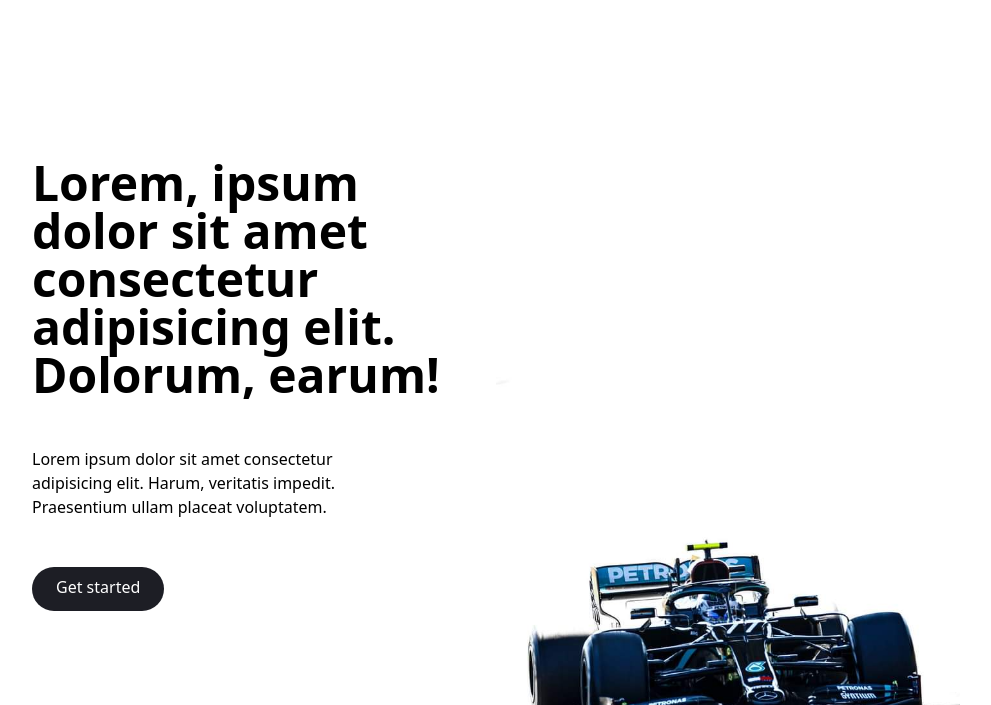
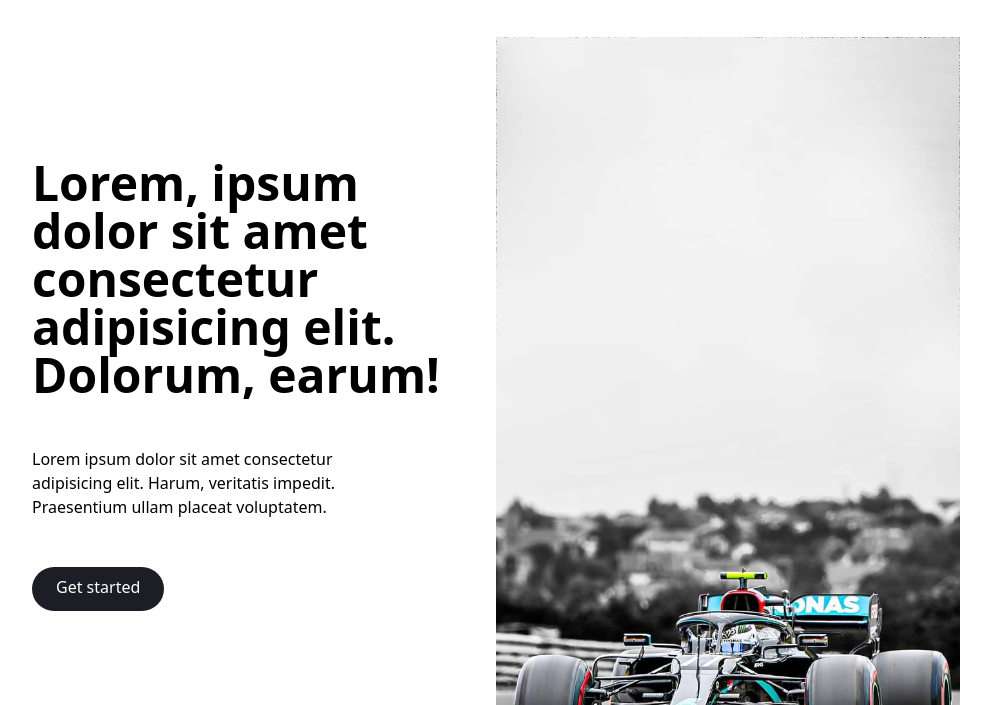
Before and after one commit to M3N7OR/tailcss.github.io, a website: page index.html in a window 1280 px wide. Shown: the part 95-800 px from the top of the page, without its empty margins (144-1135 px from the left). Drawn offline with Linux system fonts and the light colour scheme.

Commit message:
new file

```diff
--- a/index.html
+++ b/index.html
@@ -78,7 +78,7 @@
 
             <!-- Image -->
             <div class="md:w-1/2">
-                <img src="img/FB_IMG_1597911396169.jpg" alt="">
+                <img src="img/FB_IMG_1611808484464.jpg" alt="">
             </div>
 
         </div>
```
Also changed, not shown: img/FB_IMG_1611808484464.jpg (added).
